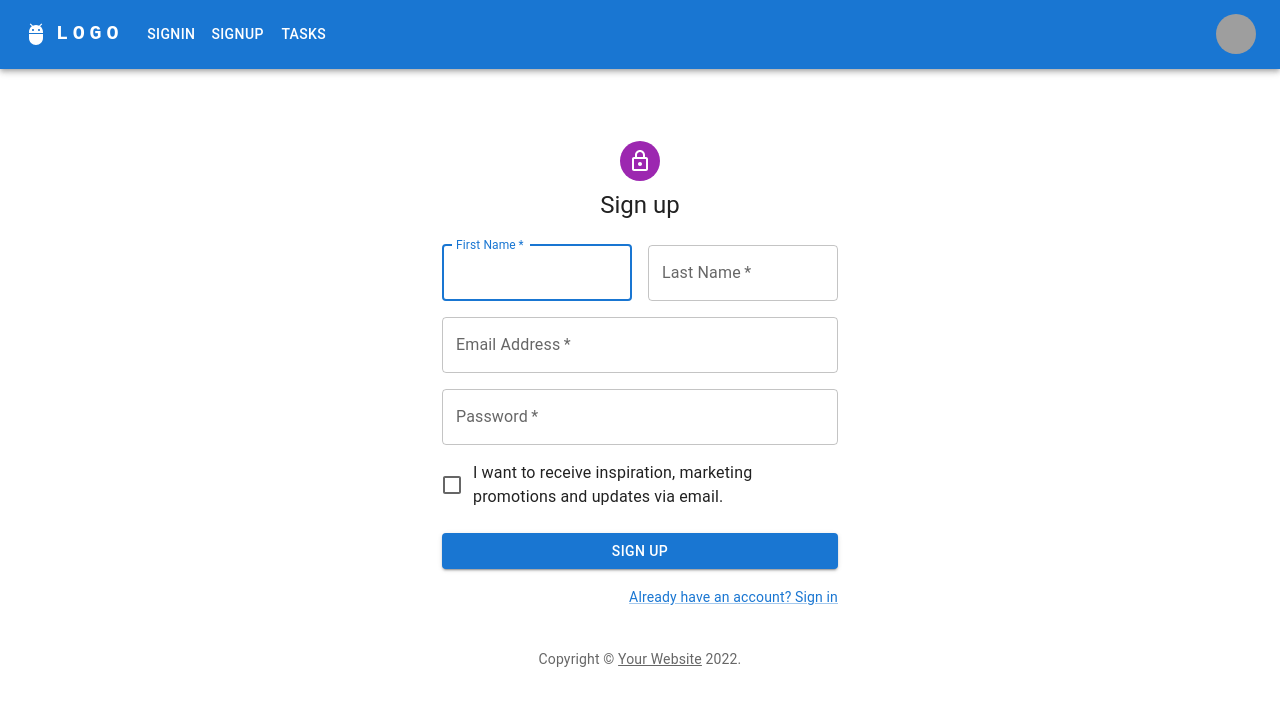
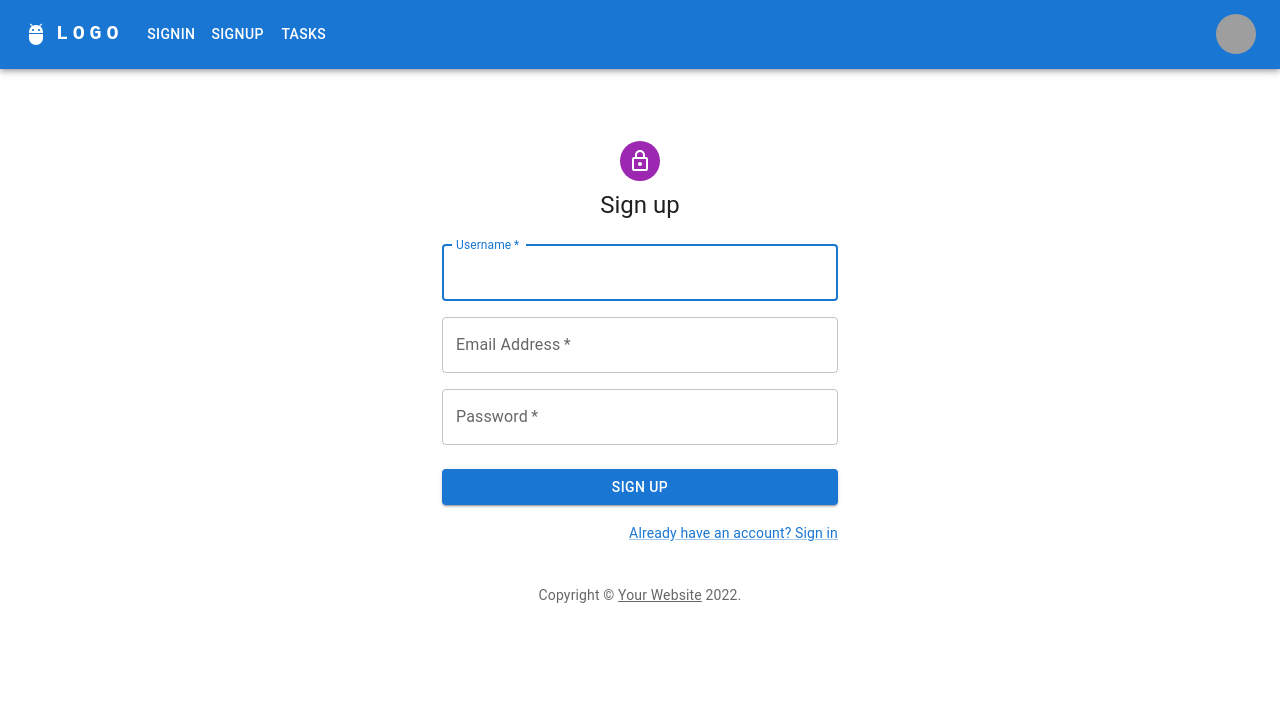
Before and after one commit to niklaskah/todo, a React (Create React App) app in the folder todo-front/: page /signup in a window 1280 px wide. Shown: the top 706 px of the page. Built offline with nearby package versions, Linux system fonts and the light colour scheme; grey boxes are pictures that could not be loaded.

Commit message:
signup signin front aloitettu

```diff
--- a/todo-front/src/App.js
+++ b/todo-front/src/App.js
@@ -3,7 +3,6 @@ import './App.css';
 import AddTask from './components/AddTask';
 import EditTask from './components/EditTask';
 import Home from './components/Home';
-import Main from './components/Main';
 import Navbar from './components/NavBar';
 import SignIn from './components/SignIn';
 import SignUp from './components/SignUp';
--- a/todo-front/src/components/SignIn.js
+++ b/todo-front/src/components/SignIn.js
@@ -12,6 +12,8 @@ import LockOutlinedIcon from '@mui/icons-material/LockOutlined';
 import Typography from '@mui/material/Typography';
 import Container from '@mui/material/Container';
 import { createTheme, ThemeProvider } from '@mui/material/styles';
+import axios from 'axios';
+import { useNavigate } from 'react-router-dom';
 
 function Copyright(props) {
   return (
@@ -29,6 +31,7 @@ function Copyright(props) {
 const theme = createTheme();
 
 export default function SignIn() {
+  let navigate = useNavigate()
   const handleSubmit = (event) => {
     event.preventDefault();
     const data = new FormData(event.currentTarget);
@@ -36,6 +39,17 @@ export default function SignIn() {
       email: data.get('email'),
       password: data.get('password'),
     });
+    const newUser = {
+      username: data.get('username'),
+      email: data.get('email'),
+      password: data.get('password'),
+    }
+    axios.post(`http://[::1]:3000/users/login`, newUser)
+    .then(response => {
+      console.log(response);
+      alert("Kirjautuminen onnistui!");
+      // navigate(`/tasks`,  { replace: true })
+    }).catch(error => console.log(error))
   };
 
   return (
@@ -77,10 +91,10 @@ export default function SignIn() {
               id="password"
               autoComplete="current-password"
             />
-            <FormControlLabel
+            {/* <FormControlLabel
               control={<Checkbox value="remember" color="primary" />}
               label="Remember me"
-            />
+            /> */}
             <Button
               type="submit"
               fullWidth
@@ -90,13 +104,13 @@ export default function SignIn() {
               Sign In
             </Button>
             <Grid container>
-              <Grid item xs>
+              {/* <Grid item xs>
                 <Link href="#" variant="body2">
                   Forgot password?
                 </Link>
-              </Grid>
+              </Grid> */}
               <Grid item>
-                <Link href="#" variant="body2">
+                <Link href="signup" variant="body2">
                   {"Don't have an account? Sign Up"}
                 </Link>
               </Grid>
--- a/todo-front/src/components/SignUp.js
+++ b/todo-front/src/components/SignUp.js
@@ -12,6 +12,8 @@ import LockOutlinedIcon from '@mui/icons-material/LockOutlined';
 import Typography from '@mui/material/Typography';
 import Container from '@mui/material/Container';
 import { createTheme, ThemeProvider } from '@mui/material/styles';
+import axios from 'axios';
+import { useNavigate } from 'react-router-dom';
 
 function Copyright(props) {
   return (
@@ -28,14 +30,28 @@ function Copyright(props) {
 
 const theme = createTheme();
 
+
 export default function SignUp() {
+  let navigate = useNavigate()
   const handleSubmit = (event) => {
     event.preventDefault();
     const data = new FormData(event.currentTarget);
     console.log({
+      username: data.get('username'),
       email: data.get('email'),
       password: data.get('password'),
     });
+    const newUser = {
+      username: data.get('username'),
+      email: data.get('email'),
+      password: data.get('password'),
+    }
+    axios.post(`http://[::1]:3000/signup`, newUser)
+    .then(response => {
+      console.log(response);
+      alert("Käyttäjä rekisteröity");
+      navigate(`/signin`,  { replace: true })
+    }).catch(error => console.log(error))
   };
 
   return (
@@ -58,18 +74,18 @@ export default function SignUp() {
           </Typography>
           <Box component="form" noValidate onSubmit={handleSubmit} sx={{ mt: 3 }}>
             <Grid container spacing={2}>
-              <Grid item xs={12} sm={6}>
+              <Grid item xs={12} /*sm={6}*/>
                 <TextField
-                  autoComplete="given-name"
-                  name="firstName"
+                  autoComplete="username"
+                  name="username"
                   required
                   fullWidth
-                  id="firstName"
-                  label="First Name"
+                  id="username"
+                  label="Username"
                   autoFocus
                 />
               </Grid>
-              <Grid item xs={12} sm={6}>
+              {/* <Grid item xs={12} sm={6}>
                 <TextField
                   required
                   fullWidth
@@ -78,7 +94,7 @@ export default function SignUp() {
                   name="lastName"
                   autoComplete="family-name"
                 />
-              </Grid>
+              </Grid> */}
               <Grid item xs={12}>
                 <TextField
                   required
@@ -100,12 +116,12 @@ export default function SignUp() {
                   autoComplete="new-password"
                 />
               </Grid>
-              <Grid item xs={12}>
+              {/* <Grid item xs={12}>
                 <FormControlLabel
                   control={<Checkbox value="allowExtraEmails" color="primary" />}
                   label="I want to receive inspiration, marketing promotions and updates via email."
                 />
-              </Grid>
+              </Grid> */}
             </Grid>
             <Button
               type="submit"
@@ -117,7 +133,7 @@ export default function SignUp() {
             </Button>
             <Grid container justifyContent="flex-end">
               <Grid item>
-                <Link href="#" variant="body2">
+                <Link href="signin" variant="body2">
                   Already have an account? Sign in
                 </Link>
               </Grid>
```
Also changed, not shown: 2 other files (tests, documents, lock files or other folders).
